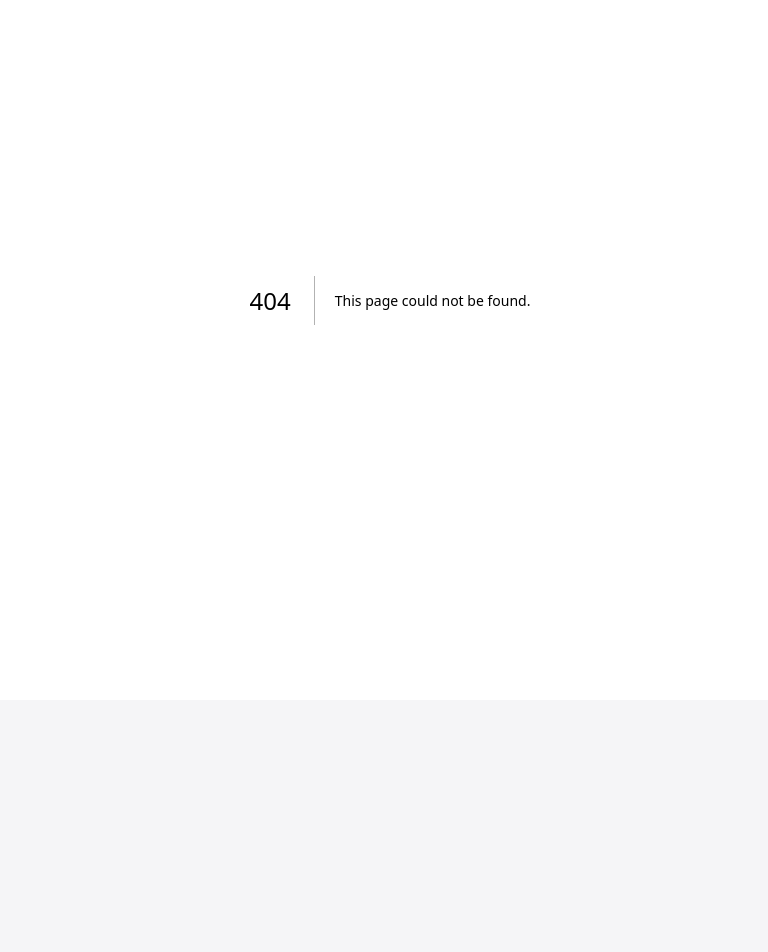
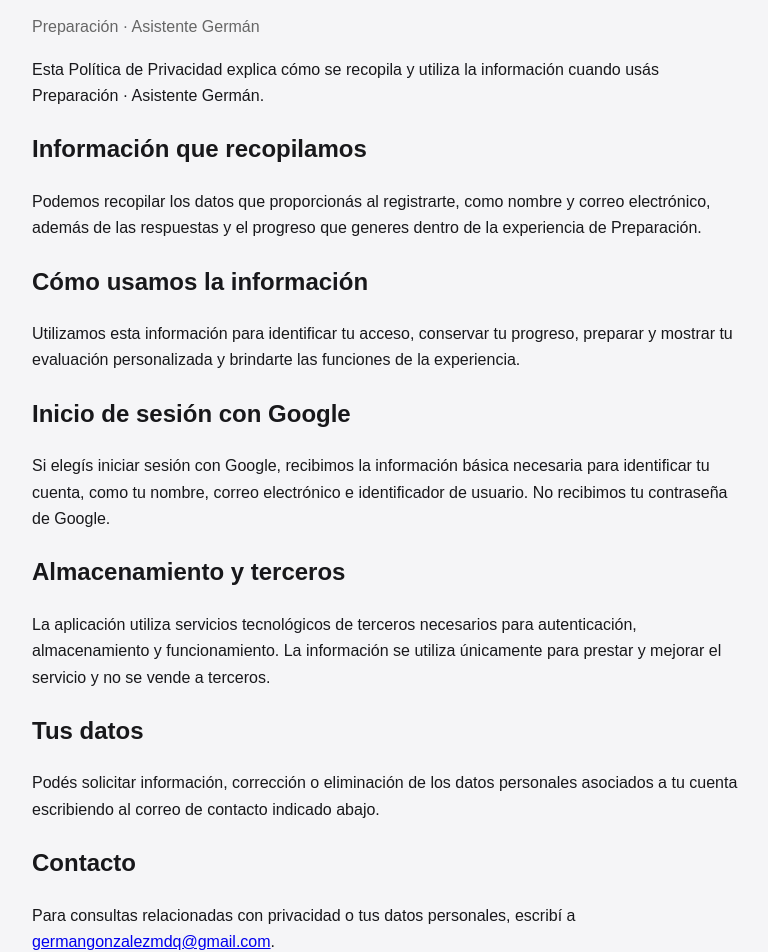
Before and after one commit to Germanmdq/german-preparacion, a Next.js app: page /privacidad in a window 1280 px wide. Before the commit this address had no page. Shown: the part 100-1052 px from the top of the page, without its empty margins (250-1018 px from the left). Before the commit the page ends 800 px from the top, so only its background shows below. Built offline with nearby package versions, Linux system fonts and the light colour scheme.

Commit message:
Add privacy policy page

```diff
--- /dev/null
+++ b/app/privacidad/page.tsx
@@ -0,0 +1,34 @@
+export const metadata = {
+  title: 'Política de Privacidad | Preparación · Asistente Germán',
+};
+
+export default function PrivacidadPage() {
+  return (
+    <main style={{maxWidth:760,margin:'0 auto',padding:'48px 22px 72px',fontFamily:'Arial, sans-serif',lineHeight:1.65,color:'#18181b'}}>
+      <h1 style={{fontSize:'32px',lineHeight:1.15,marginBottom:'8px'}}>Política de Privacidad</h1>
+      <p style={{color:'#666',marginTop:0}}>Preparación · Asistente Germán</p>
+
+      <p>Esta Política de Privacidad explica cómo se recopila y utiliza la información cuando usás Preparación · Asistente Germán.</p>
+
+      <h2>Información que recopilamos</h2>
+      <p>Podemos recopilar los datos que proporcionás al registrarte, como nombre y correo electrónico, además de las respuestas y el progreso que generes dentro de la experiencia de Preparación.</p>
+
+      <h2>Cómo usamos la información</h2>
+      <p>Utilizamos esta información para identificar tu acceso, conservar tu progreso, preparar y mostrar tu evaluación personalizada y brindarte las funciones de la experiencia.</p>
+
+      <h2>Inicio de sesión con Google</h2>
+      <p>Si elegís iniciar sesión con Google, recibimos la información básica necesaria para identificar tu cuenta, como tu nombre, correo electrónico e identificador de usuario. No recibimos tu contraseña de Google.</p>
+
+      <h2>Almacenamiento y terceros</h2>
+      <p>La aplicación utiliza servicios tecnológicos de terceros necesarios para autenticación, almacenamiento y funcionamiento. La información se utiliza únicamente para prestar y mejorar el servicio y no se vende a terceros.</p>
+
+      <h2>Tus datos</h2>
+      <p>Podés solicitar información, corrección o eliminación de los datos personales asociados a tu cuenta escribiendo al correo de contacto indicado abajo.</p>
+
+      <h2>Contacto</h2>
+      <p>Para consultas relacionadas con privacidad o tus datos personales, escribí a <a href="mailto:germangonzalezmdq@gmail.com">germangonzalezmdq@gmail.com</a>.</p>
+
+      <p style={{marginTop:'42px',fontSize:'14px',color:'#777'}}>Última actualización: 13 de septiembre de 2026.</p>
+    </main>
+  );
+}
```
